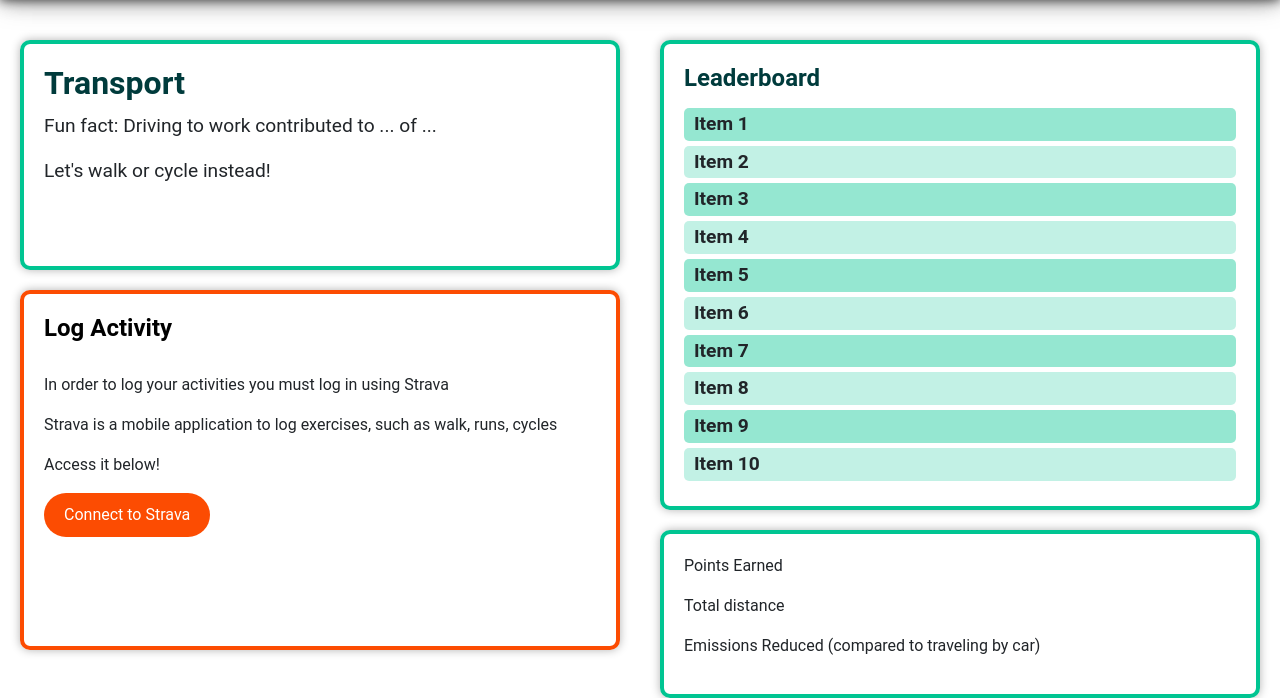
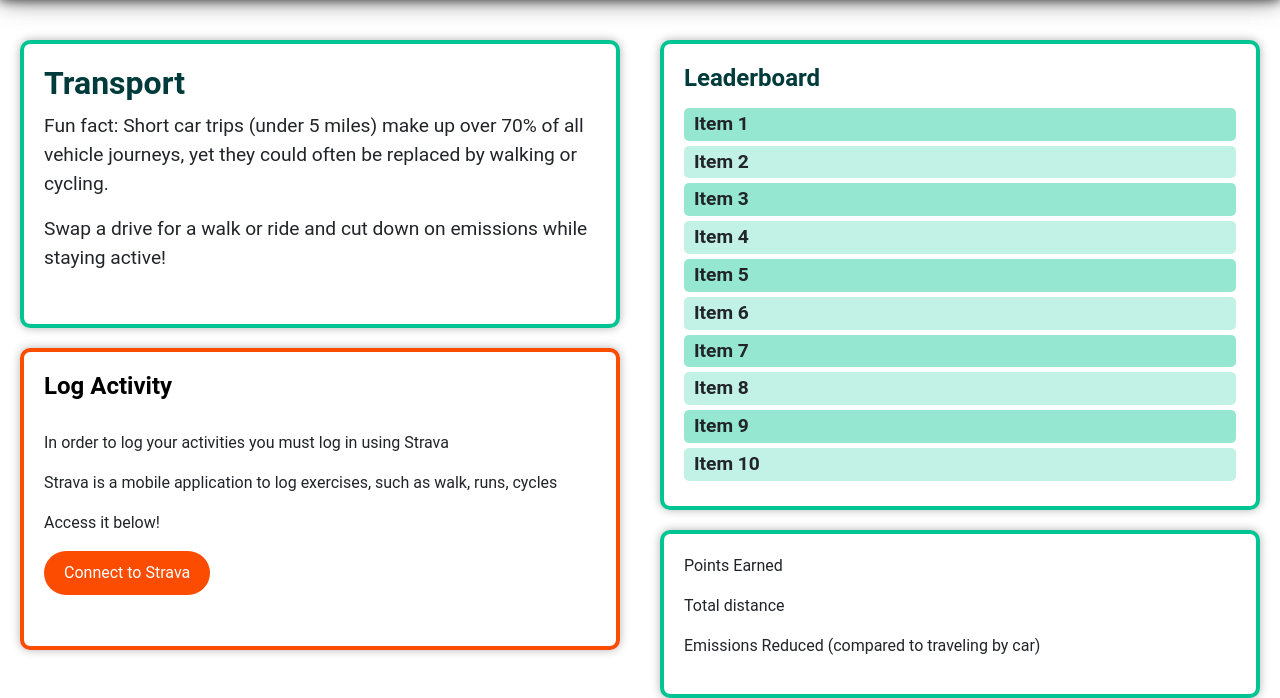
Before and after one commit to W3r5l3y/exEco, a Django app: page /transport/ in a window 1280 px wide. Shown: the part 130-828 px from the top of the page. Run offline with Django 4.2, Linux system fonts and the light colour scheme; the visitor is signed in with stand-in values (Sample User, id 1); data comes from the database, SQL or seed files in the repository; data that the repository does not hold is empty; some libraries are stand-ins or nearby versions.

Commit message:
Refactor text to be more informative.

```diff
--- a/transport/templates/transport/transport.html
+++ b/transport/templates/transport/transport.html
@@ -17,8 +17,9 @@
             <!-- Intro wrapper -->
             <section class="intro-wrapper column-item">
                 <h2>Transport</h2>
-                <p>Fun fact: Driving to work contributed to ... of ...</p>
-                <p>Let's walk or cycle instead!</p>
+                <p>Fun fact: Short car trips (under 5 miles) make up over 70% of all vehicle journeys, yet they could often be replaced by walking or cycling.</p>
+                <!-- https://www.gov.uk/government/statistics/national-travel-survey-2021/national-travel-survey-2021-mode-share-journey-lengths-and-public-transport-use?utm_source=chatgpt.com -->
+                <p>Swap a drive for a walk or ride and cut down on emissions while staying active!</p>
             </section>
 
             <!-- Activity logger -->
@@ -26,6 +27,9 @@
                 <h3>Log Activity</h3>
                 {% if user.is_authenticated %}
                     {% if user.strava_token %}
+                        <p>Log your activities here to earn points!</p>
+                        <p>Points are earned based on the distance traveled and the reason for the activity.</p>
+                        <p>If you're replacing a commute, LOG IT!</p>
                         <button id="log-btn" class="log-activity-btn">Log Activity</button>
                     {% else %}
                         <p>In order to log your activities you must log in using Strava</p>
@@ -88,7 +92,7 @@
             </div>
             <div id="hobby-radio">
                 <input type="radio" id="hobby" name="activity-type" value="hobby">
-                <label for="hobby">Replace Hobby</label>
+                <label for="hobby">Hobby</label>
             </div>
             <button id="submit-activity">Submit</button>
         </div>
```
